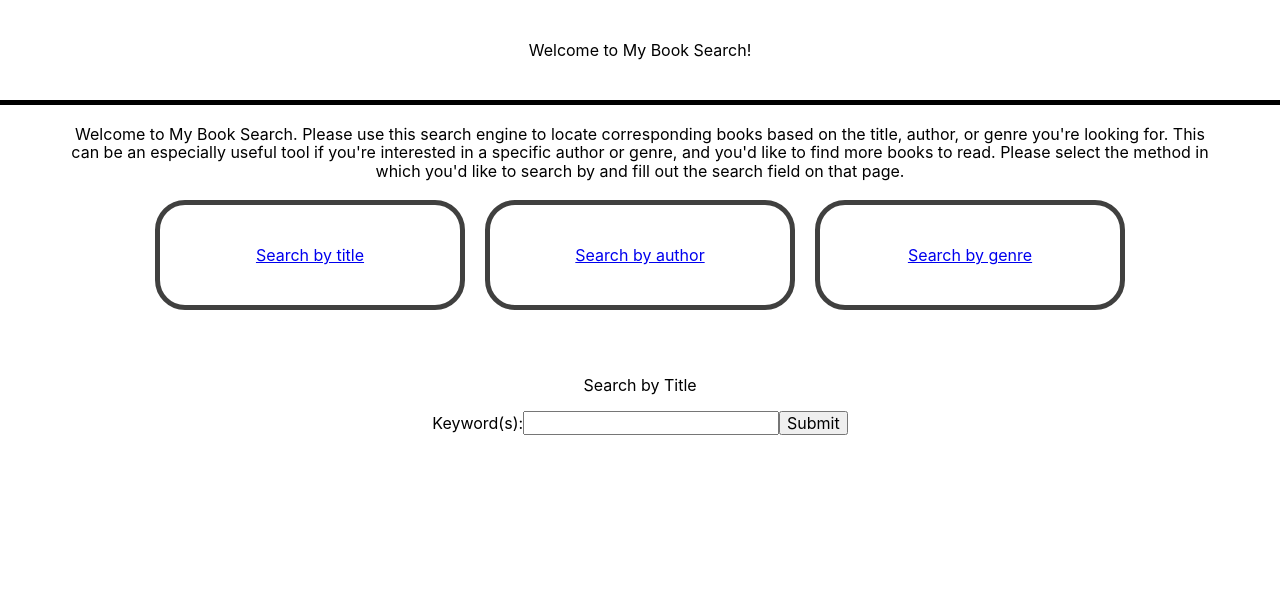
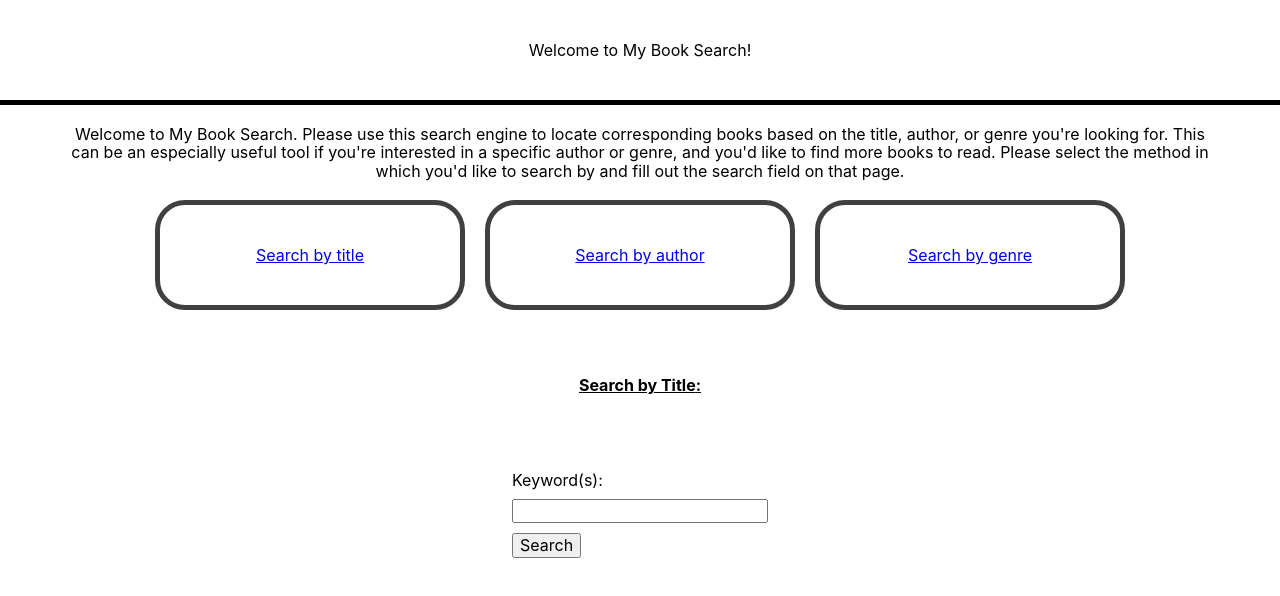
Before and after one commit to aclaycomb0004/Proj-Class-2020, a React (Create React App) app: page /searchByTitle in a window 1280 px wide. Shown: the top 596 px of the page. Built offline with nearby package versions, Linux system fonts and the light colour scheme.

Commit message:
added styling to search form

```diff
--- a/src/App.css
+++ b/src/App.css
@@ -41,12 +41,27 @@
   margin: 0 10px;
 }
 
-.searchForm {
+/* Search Form */
+
+.SearchCont {
   display: flex;
   flex-direction: column;
   align-items: center;
   justify-content: center;
   margin: 50px auto;
+}
+
+.SearchByText {
+  text-decoration: underline;
+  font-weight: bold;
+}
+
+.FormCont {
+  margin-top: 60px;
+}
+
+.TextField {
+  margin: 10px 0;
 }
 
 /* Carousel */
--- a/src/components/Search.js
+++ b/src/components/Search.js
@@ -20,14 +20,16 @@ class Search extends React.Component {
     render() {
         console.log("search page")
         return (
-            <div className="searchForm">
-                <p>Search by {this.props.searchType}</p>
-                <form onSubmit={this.handleSubmit}>
+            <div className="SearchCont">
+                <p className="SearchByText">Search by {this.props.searchType}:</p>
+                <form className="FormCont" onSubmit={this.handleSubmit}>
                     <label>
                     Keyword(s):
-                    <input type="text" value={this.state.searchType} onChange={this.handleChange} />
+                        <div className="TextField">
+                            <input type="text" value={this.state.searchType} onChange={this.handleChange} />
+                        </div>
                     </label>
-                    <input type="submit" value="Submit" />
+                    <input type="submit" value="Search" />
                 </form>
             </div>
         )
```
